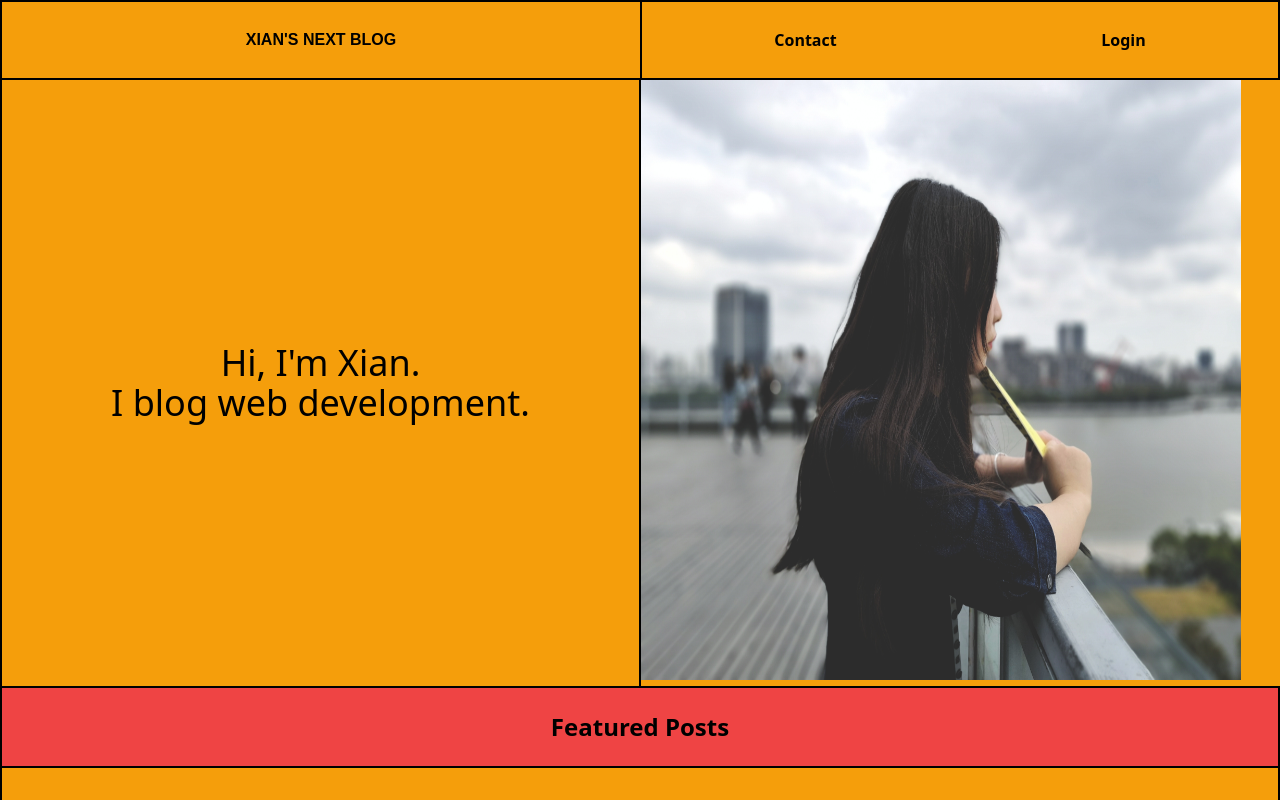
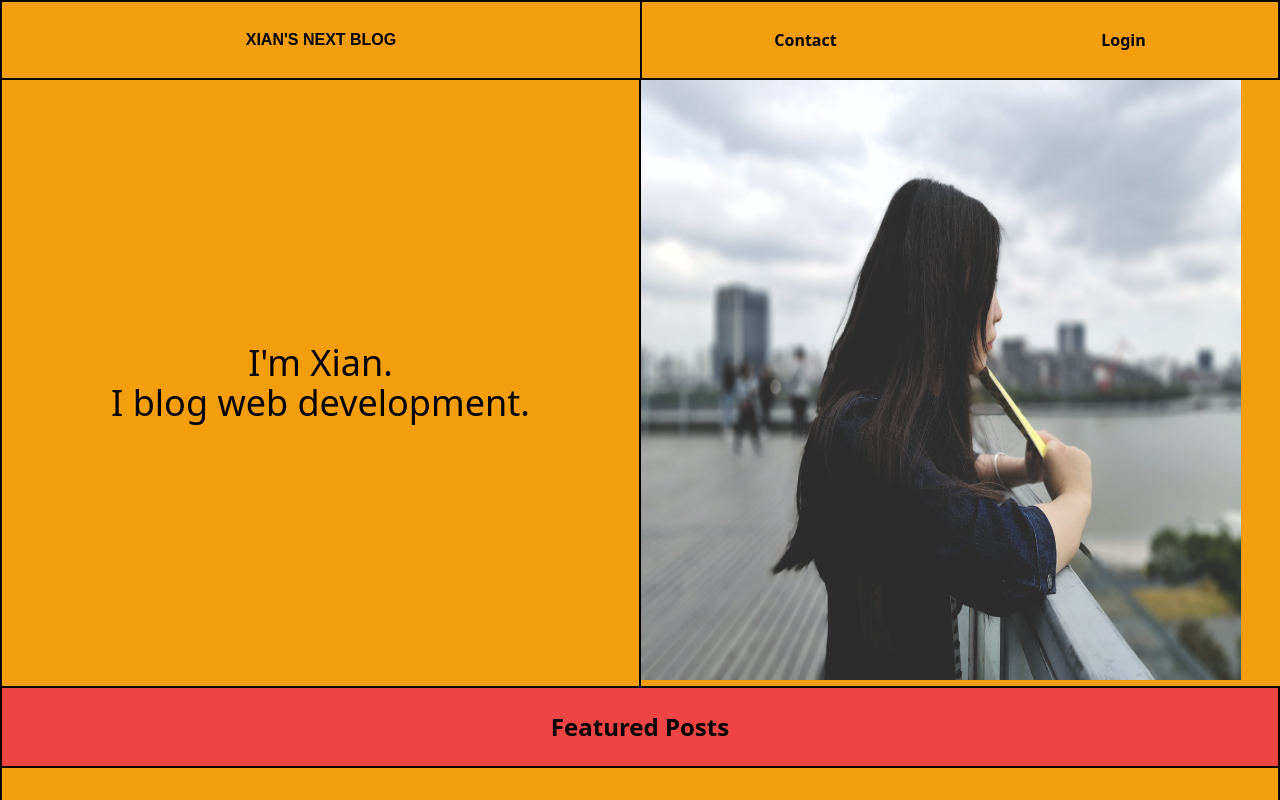
Before and after one commit to xnslx/next-blog, a Next.js app: page / in a window 1280 px wide. Shown: the top 800 px of the page. Built offline with nearby package versions, Linux system fonts and the light colour scheme; no server answers.

Commit message:
testing github account

```diff
--- a/components/home-page/hero.js
+++ b/components/home-page/hero.js
@@ -4,7 +4,7 @@ function Hero() {
     return (
         <section className="grid md:grid-cols-2 border-l-2 border-black border-r-1 border-b-2">
             <div className="flex flex-col p-4 border-r-2 border-black justify-center items-center ">
-                <p className="text-4xl">Hi, I'm Xian.</p>
+                <p className="text-4xl">I'm Xian.</p>
                 <p className="text-4xl text-center">I blog web development.</p>
             </div>
             <div className="">
```
